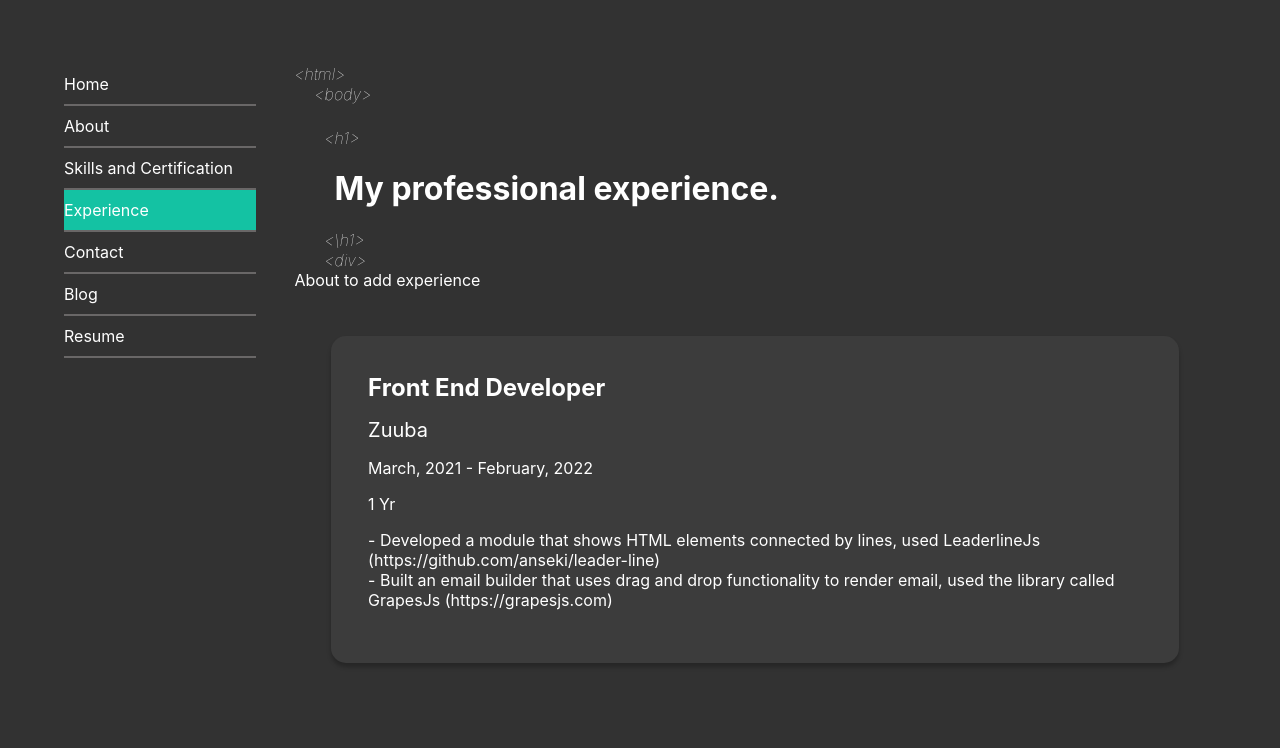
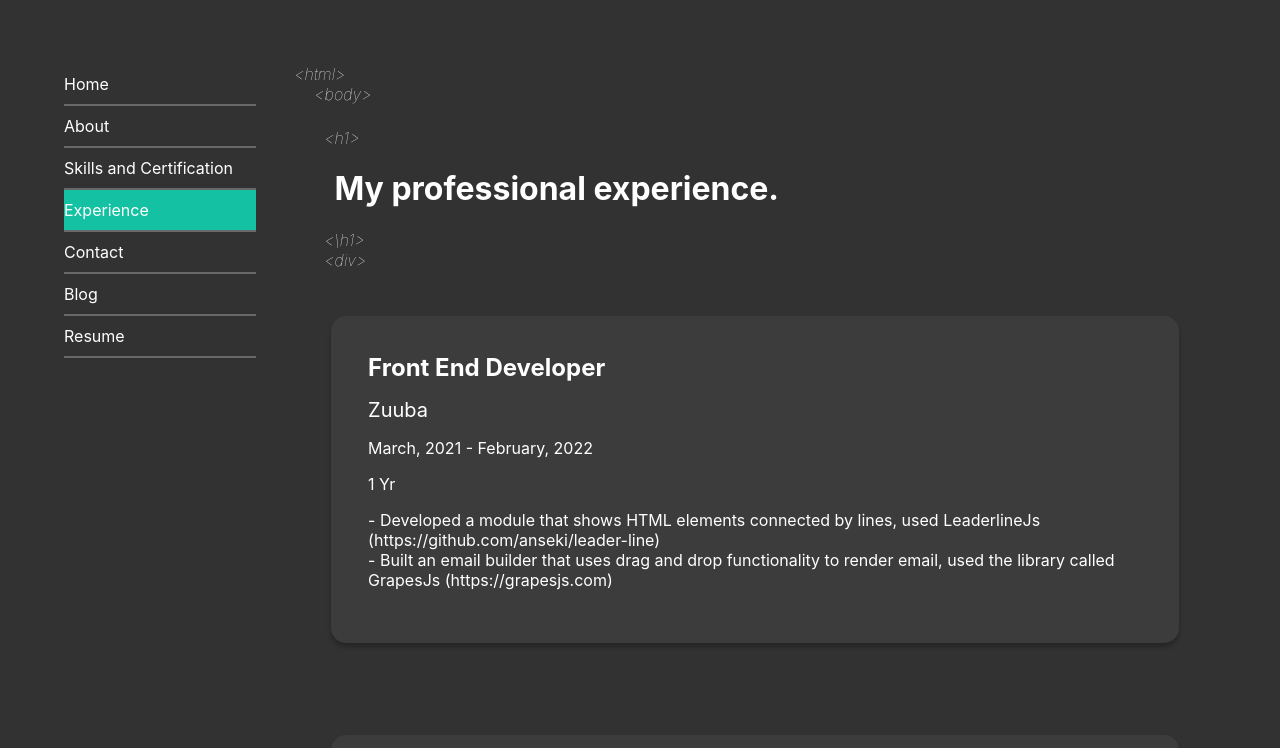
Before and after one commit to Ramu-Narasinga/My-Personal-Website, a Next.js app: page /experience in a window 1280 px wide. Shown: the top 748 px of the page. Built offline with nearby package versions, Linux system fonts and the light colour scheme.

Commit message:
removed unnecessary text from experience

```diff
--- a/pages/experience.tsx
+++ b/pages/experience.tsx
@@ -12,7 +12,6 @@ export default function Experience() {
          My professional experience.
       </CustomH1>
       <CustomDiv>
-        About to add experience
         {
           experience.map(experience => <MyExperienceCard myExp={experience}></MyExperienceCard>)
         }
```
